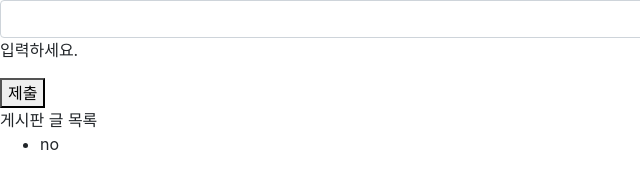
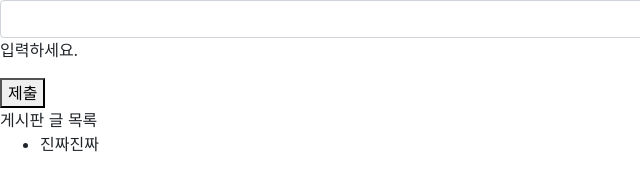
Before and after one commit to jngcii/git-notice-board, a plain HTML site: page index.html in a window 1280 px wide. Shown: the full height of the page, 0-640 px from the left. Drawn offline with nearby package versions, Linux system fonts and the light colour scheme.

Commit message:
Modify li

```diff
--- a/index.html
+++ b/index.html
@@ -16,7 +16,7 @@
     <div>게시판 글 목록</div>
 
     <ul>
-        <li>no</li>
+        <li>진짜진짜</li>
     </ul>
 
     <script src="./index.js"></script>
```
